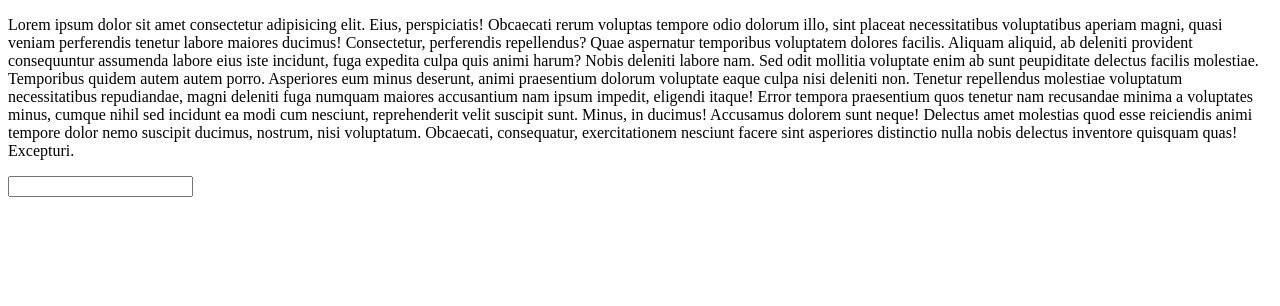
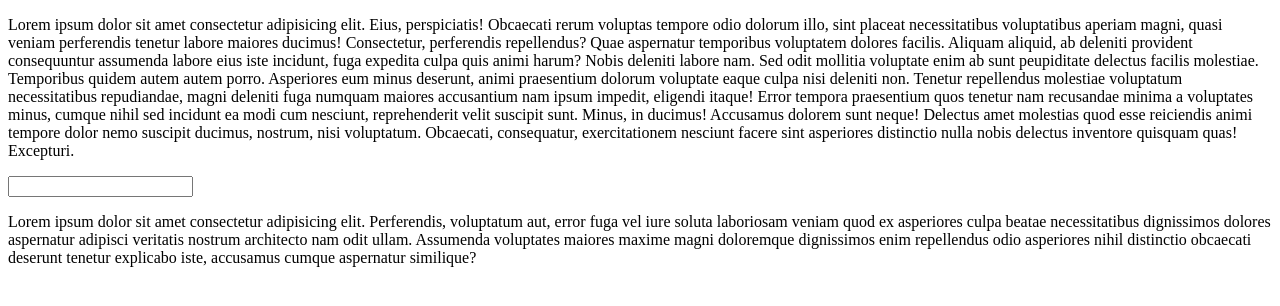
Before and after one commit to jhraihan/part-3, a plain HTML site: page index.html in a window 1280 px wide. Drawn offline with Linux system fonts and the light colour scheme.

Commit message:
added new p

```diff
--- a/index.html
+++ b/index.html
@@ -14,5 +14,6 @@
     Error tempora praesentium quos tenetur nam recusandae minima a voluptates minus, cumque nihil sed incidunt ea modi cum nesciunt, reprehenderit velit suscipit sunt. Minus, in ducimus! Accusamus dolorem sunt neque!
     Delectus amet molestias quod esse reiciendis animi tempore dolor nemo suscipit ducimus, nostrum, nisi voluptatum. Obcaecati, consequatur, exercitationem nesciunt facere sint asperiores distinctio nulla nobis delectus inventore quisquam quas! Excepturi.</p>
     <input type="text">
+    <p>Lorem ipsum dolor sit amet consectetur adipisicing elit. Perferendis, voluptatum aut, error fuga vel iure soluta laboriosam veniam quod ex asperiores culpa beatae necessitatibus dignissimos dolores aspernatur adipisci veritatis nostrum architecto nam odit ullam. Assumenda voluptates maiores maxime magni doloremque dignissimos enim repellendus odio asperiores nihil distinctio obcaecati deserunt tenetur explicabo iste, accusamus cumque aspernatur similique?</p>
 </body>
 </html>
```
